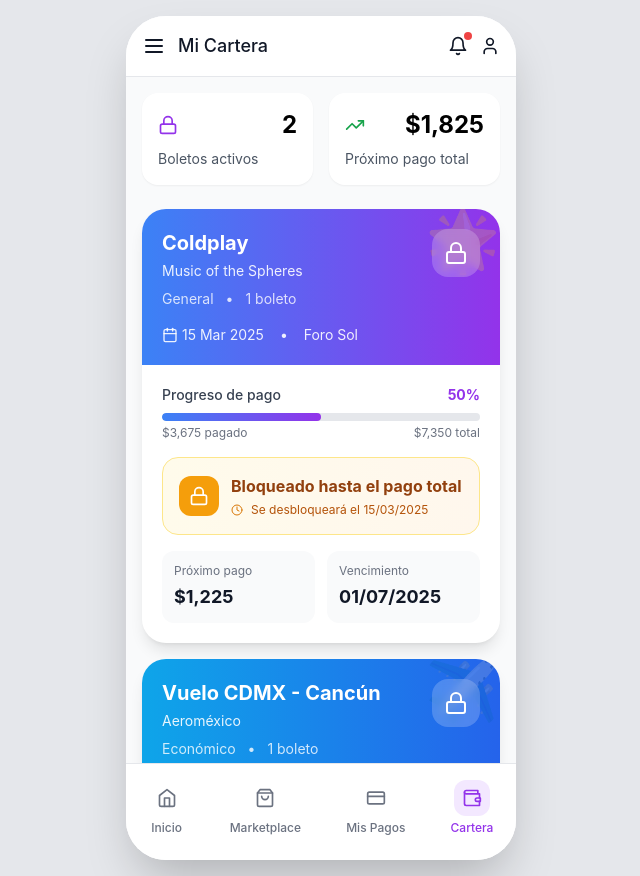
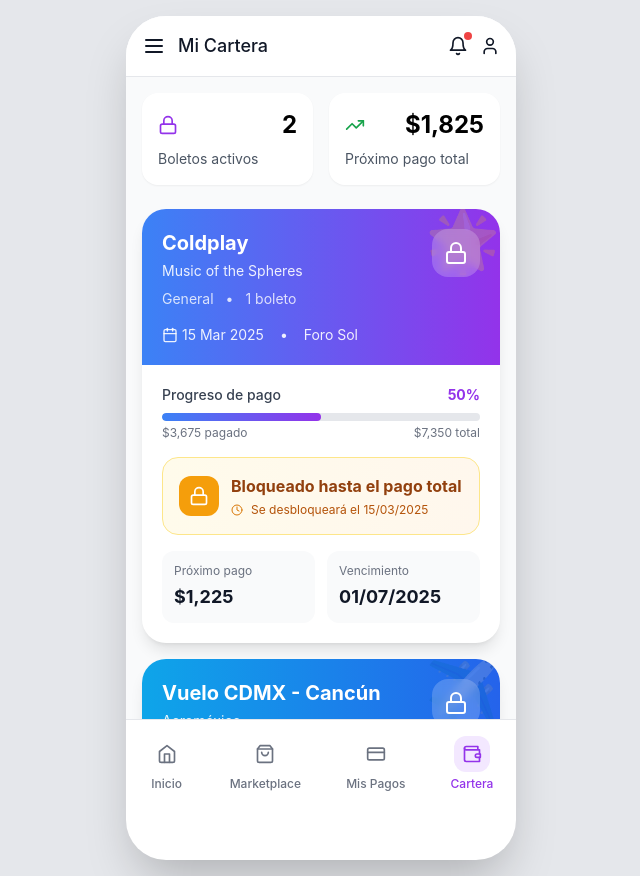
Before and after one commit to Rene-Nun/Pagox_proto_ux, a Next.js app: page / in a window 1280 px wide. Both pictures are taken after a click on the button "Cartera". Shown: the whole page, without its empty margins (319-959 px from the left). Built offline with nearby package versions, Linux system fonts and the light colour scheme.

Commit message:
Actualizar WalletScreen.tsx

```diff
--- a/app/components/screens/WalletScreen.tsx
+++ b/app/components/screens/WalletScreen.tsx
@@ -71,10 +71,11 @@ export default function WalletScreen({ onNavigate, activeTab, purchasedEvent }:
   }, [purchasedEvent])
 
   return (
-    <div className="h-full flex flex-col bg-gray-50">
+    // Contenedor principal ajustado para ocupar toda la pantalla y organizar el contenido en columna
+    <div className="h-screen flex flex-col bg-gray-50">
       <Header title="Mi Cartera" onNavigate={onNavigate} />
 
-      {/* Scrollable Content - se eliminó pb-24 */}
+      {/* El contenido es el único elemento que ahora tendrá scroll */}
       <div className="flex-1 overflow-y-auto">
         <div className="p-4 space-y-4">
           {/* Header Stats */}
@@ -179,6 +180,7 @@ export default function WalletScreen({ onNavigate, activeTab, purchasedEvent }:
         </div>
       </div>
 
+      {/* El menú ahora se mantiene abajo, fuera del scroll */}
       <BottomNav activeTab={activeTab} onNavigate={onNavigate} />
     </div>
   )
```
